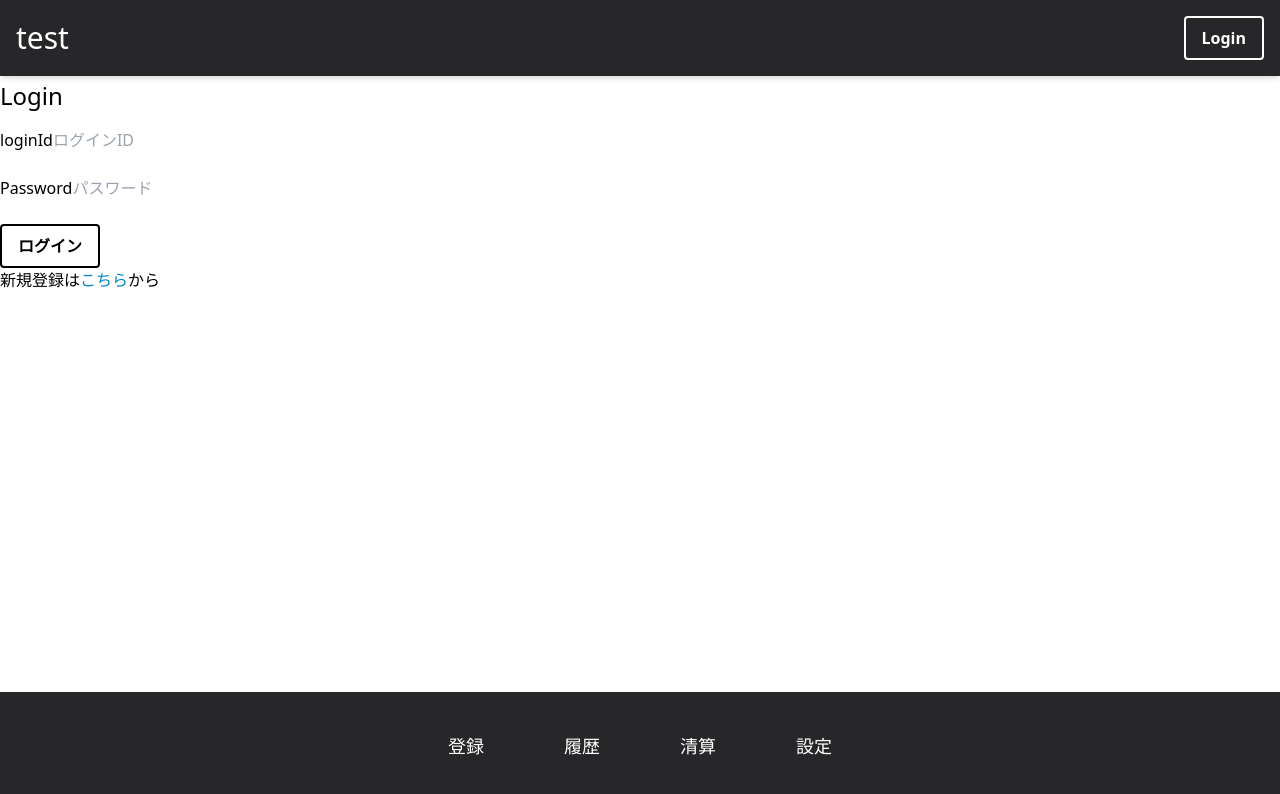
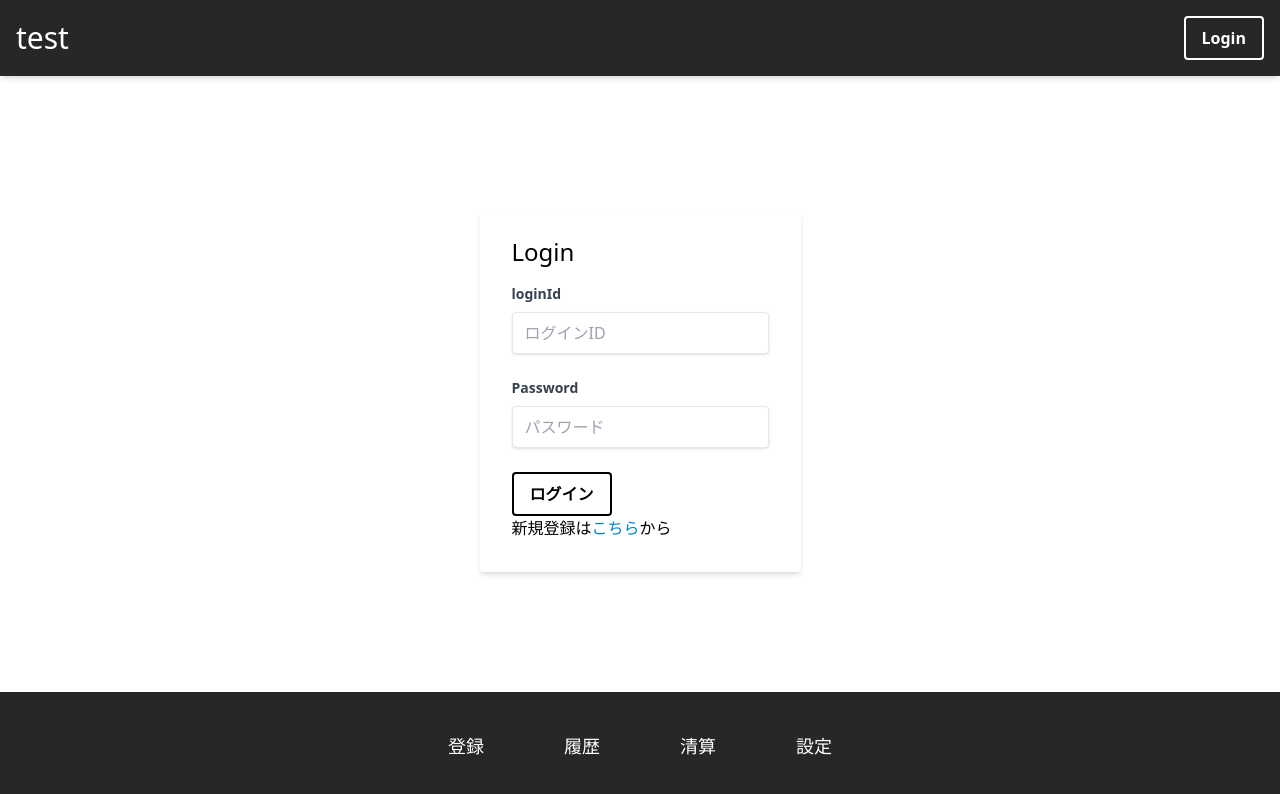
Before and after one commit to kanno0725/budget, a React (Vite) app in the folder react-app/: page /signin in a window 1280 px wide. Shown: the top 794 px of the page. Built offline with nearby package versions, Linux system fonts and the light colour scheme.

Commit message:
add cssの追加

```diff
--- a/react-app/src/index.css
+++ b/react-app/src/index.css
@@ -24,6 +24,25 @@
     text-lg font-medium
     m-0 py-10 justify-evenly
     fixed bottom-0 left-0 right-0;
+  }
+}
+
+@layer utilities {
+  .form-div {
+    @apply
+    flex justify-center items-center h-screen;
+  }
+  .form {
+    @apply
+    bg-white shadow-md rounded px-8 pt-6 pb-8 mb-4;
+  }
+  .form-input {
+    @apply
+    shadow appearance-none border rounded w-full py-2 px-3 text-gray-700;
+  }
+  .form-label {
+    @apply
+    block text-gray-700 text-sm font-bold mb-2;
   }
 }
 
```
